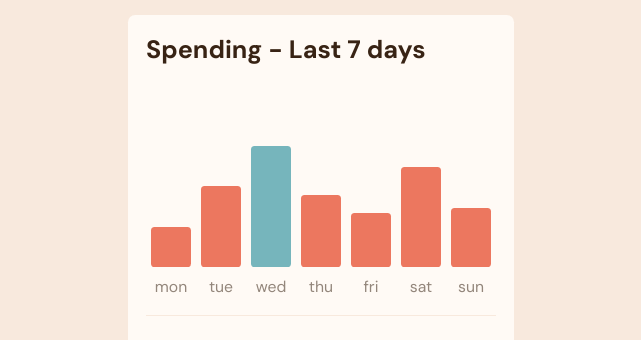
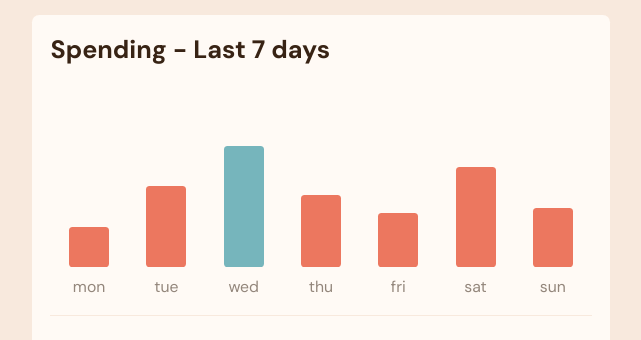
Before and after one commit to 33marvs33/ExpensesChartComponent, a plain HTML site: page index.html in a window 1280 px wide. Shown: the part 232-572 px from the top of the page, without its empty margins (319-960 px from the left). Drawn offline with Linux system fonts and the light colour scheme.

Commit message:
Update style.css

```diff
--- a/style.css
+++ b/style.css
@@ -61,8 +61,9 @@ html {
 }
 /* container style */
 .container {
-    min-width:375px;
-    padding:0 1em;
+    min-width: 23.4375em;
+    width: 34.0625em;
+    padding: 0 1em;
 }
 /* upper */
 .upper {
@@ -123,7 +124,7 @@ main h1 {
     width: 80%;
     position: relative;
 }
-/* i dont know how to add opacity on the graph without affetcing the pseudoclass::before any suggestion or tips */
+/* i dont know how to add opacity on the graph without affecting the pseudoclass::before any suggestion or tips */
 .graph::before {
     content: var(--content, '');
     display: flex;
@@ -172,11 +173,9 @@ main h1 {
     color: var(--Mediumbrown);
 }
 
+/* bigger-size */
 @media (min-width:900px) {
 
-    .container {
-     max-width: 34.0625em;
-    }
 
     .box {
          width: 3.25em;
@@ -208,7 +207,7 @@ main h1 {
         font-size: 2rem;
     }
 
-
+/*   pseudo::class   */
     .graph::before {
     content: var(--content, '');
     display: flex;
```
